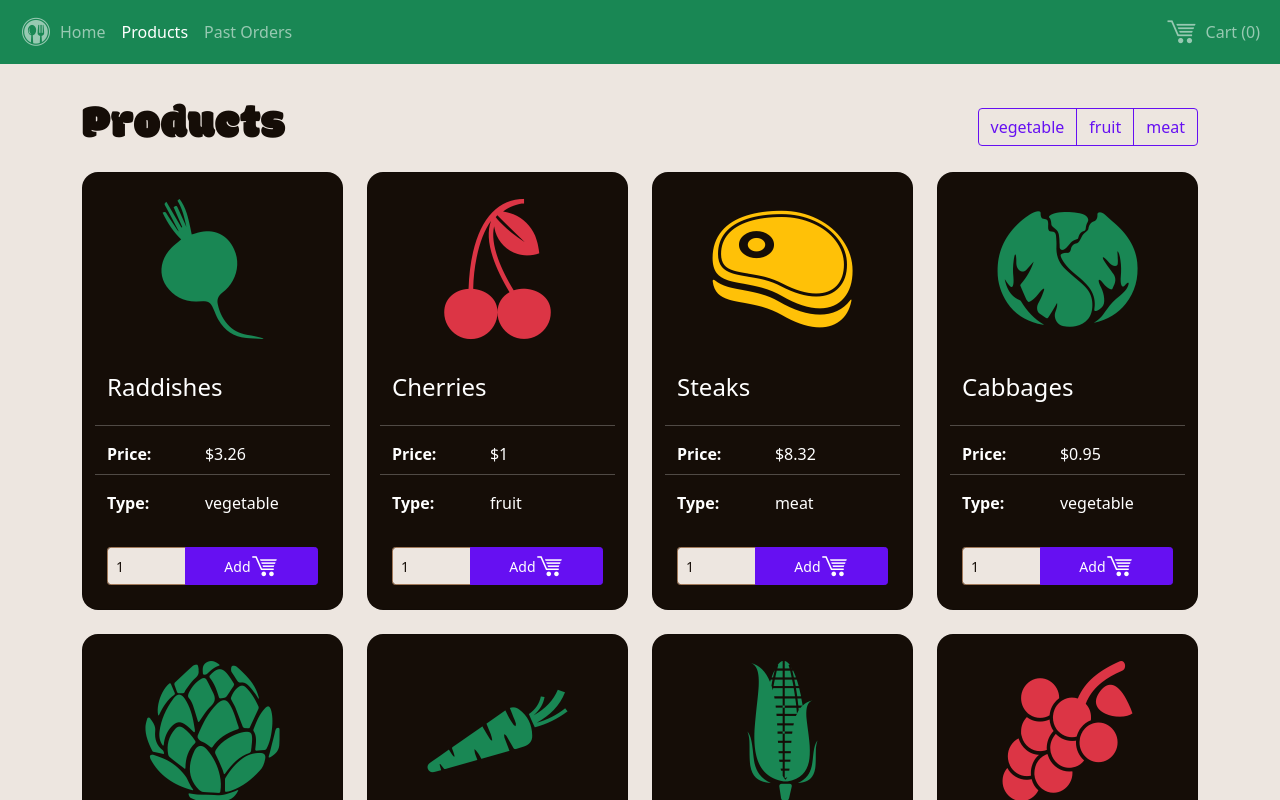
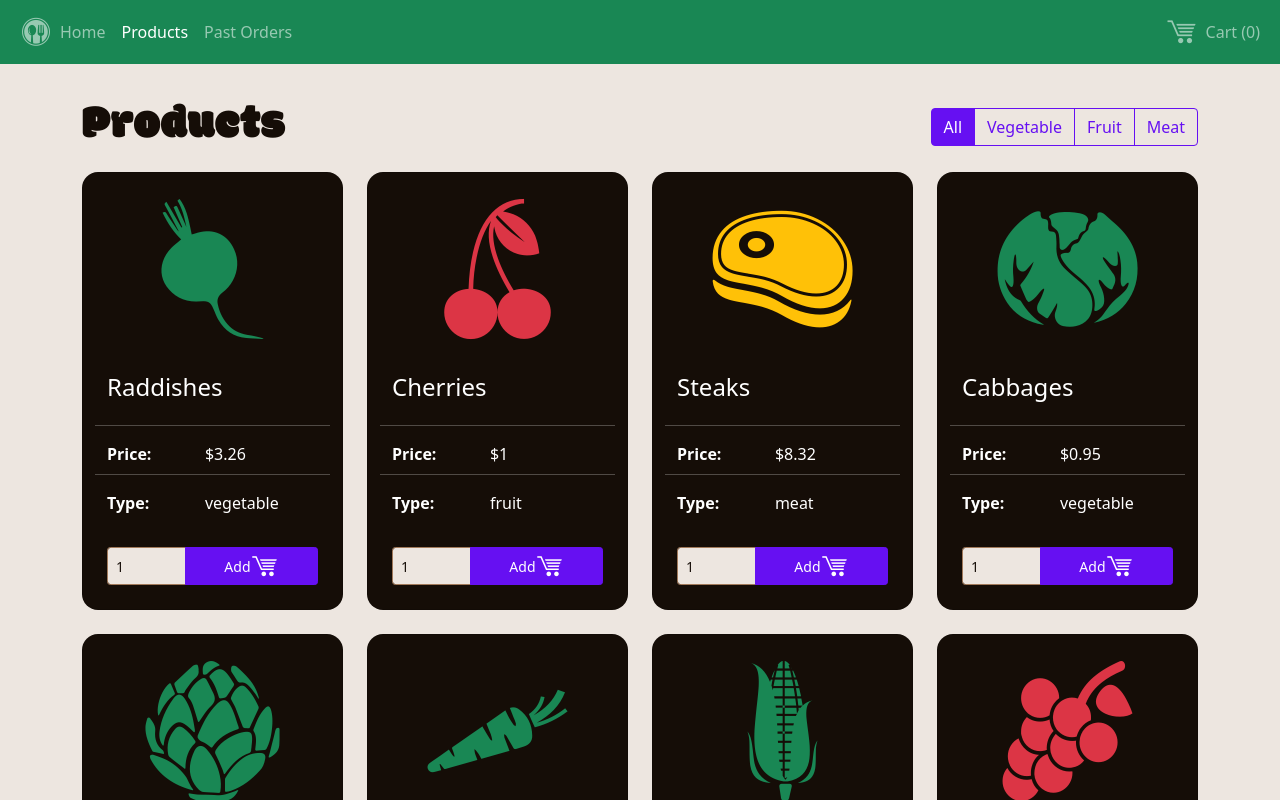
Before and after one commit to webceyhan/vue-splendid-food, a Vue app: page /products in a window 1280 px wide. Shown: the top 800 px of the page. Built offline with nearby package versions, Linux system fonts and the light colour scheme.

Commit message:
all filter option added internally

```diff
--- a/src/components/Filter.vue
+++ b/src/components/Filter.vue
@@ -1,17 +1,20 @@
 <template>
   <div class="btn-group" role="group">
-    <template v-for="(option, i) in options" :key="i">
+    <template v-for="(option, i) in prefixedOptions" :key="i">
       <input
         type="radio"
         class="btn-check"
         name="filter"
         :id="`filter-${i}`"
-        :value="option"
+        :value="option != 'all' ? option : null"
         :checked="option === modelValue"
         @change="$emit('update:modelValue', option)"
         autocomplete="off"
       />
-      <label :for="`filter-${i}`" class="btn btn-outline-primary">
+      <label
+        :for="`filter-${i}`"
+        class="btn btn-outline-primary text-capitalize"
+      >
         {{ option }}
       </label>
     </template>
@@ -23,11 +26,8 @@ export default {
   emits: ["update:modelValue"],
   props: ["modelValue", "options"],
   computed: {
-    size() {
-      return this.sm ? 2 : this.lg ? 10 : 4;
-    },
-    classes() {
-      return `icofont-${this.name} icofont-${this.size}x`;
+    prefixedOptions() {
+      return ["all", ...this.options];
     },
   },
 };
```
